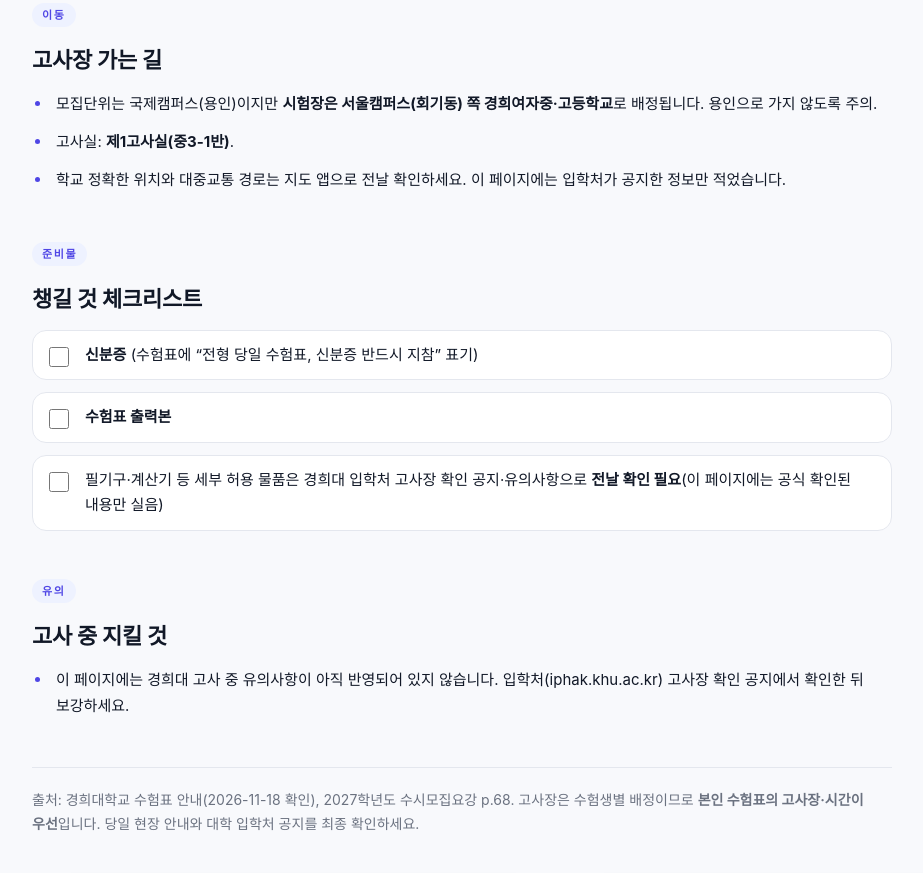
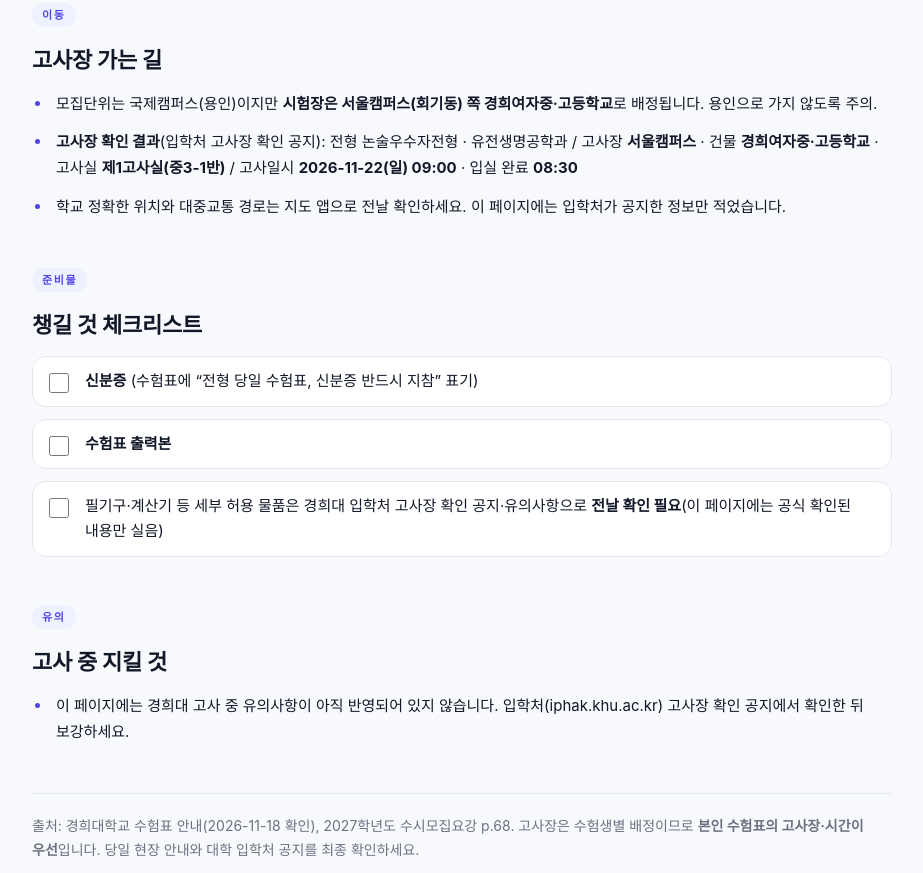
Before and after one commit to spray97/2027-bio-susi-nonsul, a plain HTML site: page u/kyunghee-day.html in a window 1280 px wide. Shown: the part 933-1806 px from the top of the page, without its empty margins (80-1003 px from the left). Drawn offline with Linux system fonts and the light colour scheme; a web font is replaced by a local one.

Commit message:
경희대 시험날 안내: 고사장 확인 결과(캠퍼스·건물·고사실·일시·입실) 추가
Co-Authored-By: Claude Sonnet 5.5 <noreply@anthropic.com>

```diff
--- a/u/kyunghee-day.html
+++ b/u/kyunghee-day.html
@@ -53,7 +53,7 @@
   <section class="reveal"><span class="section-eyebrow">이동</span><h2 class="section-title">고사장 가는 길</h2>
     <ul class="day-list">
       <li>모집단위는 국제캠퍼스(용인)이지만 <strong>시험장은 서울캠퍼스(회기동) 쪽 경희여자중·고등학교</strong>로 배정됩니다. 용인으로 가지 않도록 주의.</li>
-      <li>고사실: <strong>제1고사실(중3-1반)</strong>.</li>
+      <li><strong>고사장 확인 결과</strong>(입학처 고사장 확인 공지): 전형 논술우수자전형 · 유전생명공학과 / 고사장 <strong>서울캠퍼스</strong> · 건물 <strong>경희여자중·고등학교</strong> · 고사실 <strong>제1고사실(중3-1반)</strong> / 고사일시 <strong>2026-11-22(일) 09:00</strong> · 입실 완료 <strong>08:30</strong></li>
       <li>학교 정확한 위치와 대중교통 경로는 지도 앱으로 전날 확인하세요. 이 페이지에는 입학처가 공지한 정보만 적었습니다.</li>
     </ul>
   </section>
```
